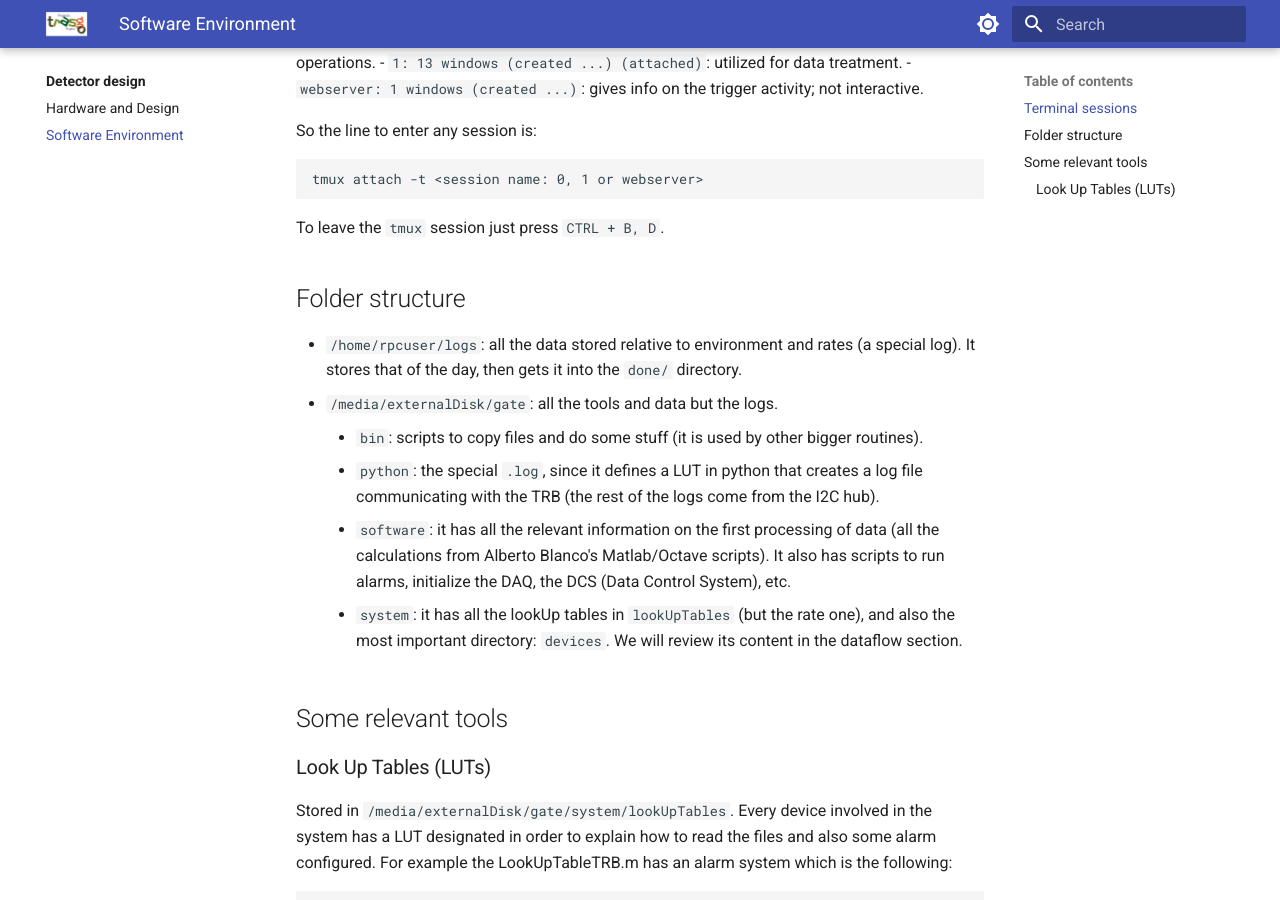
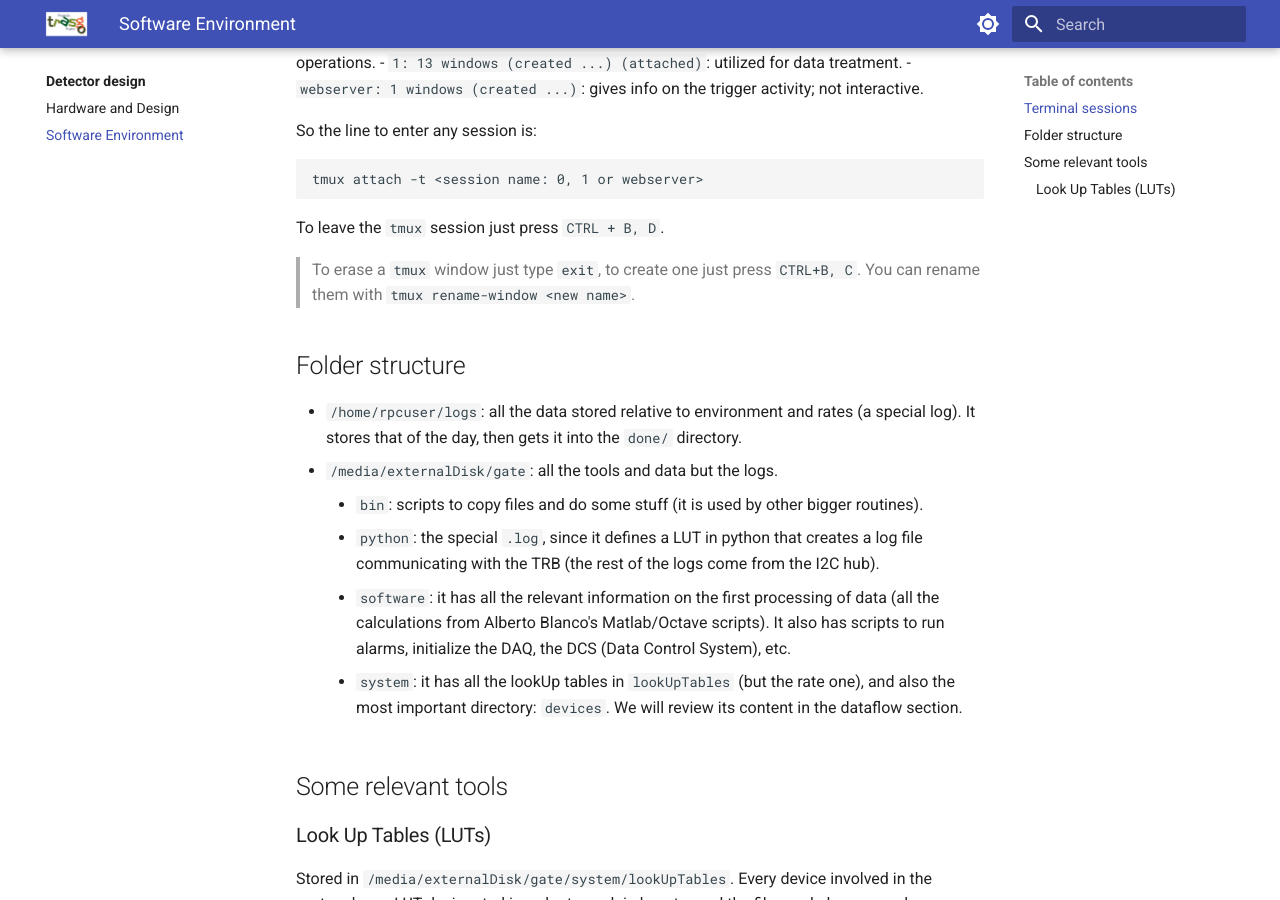
Before and after one commit to cayesoneira/miniTRASGO-documentation, an MkDocs documentation site: the page built from docs/design/environment.md, in a window 1280 px wide and 900 px high, scrolled down 505 px. Built offline with MkDocs 1.6.1 and Material for MkDocs 9.7.7, drawn with Linux system fonts in a browser that asks for light colours.

Commit message:
Update environment.md

```diff
--- a/docs/design/environment.md
+++ b/docs/design/environment.md
@@ -13,6 +13,8 @@
     tmux attach -t <session name: 0, 1 or webserver>
 
 To leave the `tmux` session just press `CTRL + B, D`.
+
+> To erase a `tmux` window just type `exit`, to create one just press `CTRL+B, C`. You can rename them with `tmux rename-window <new name>`.
 
 ## Folder structure
 
```
